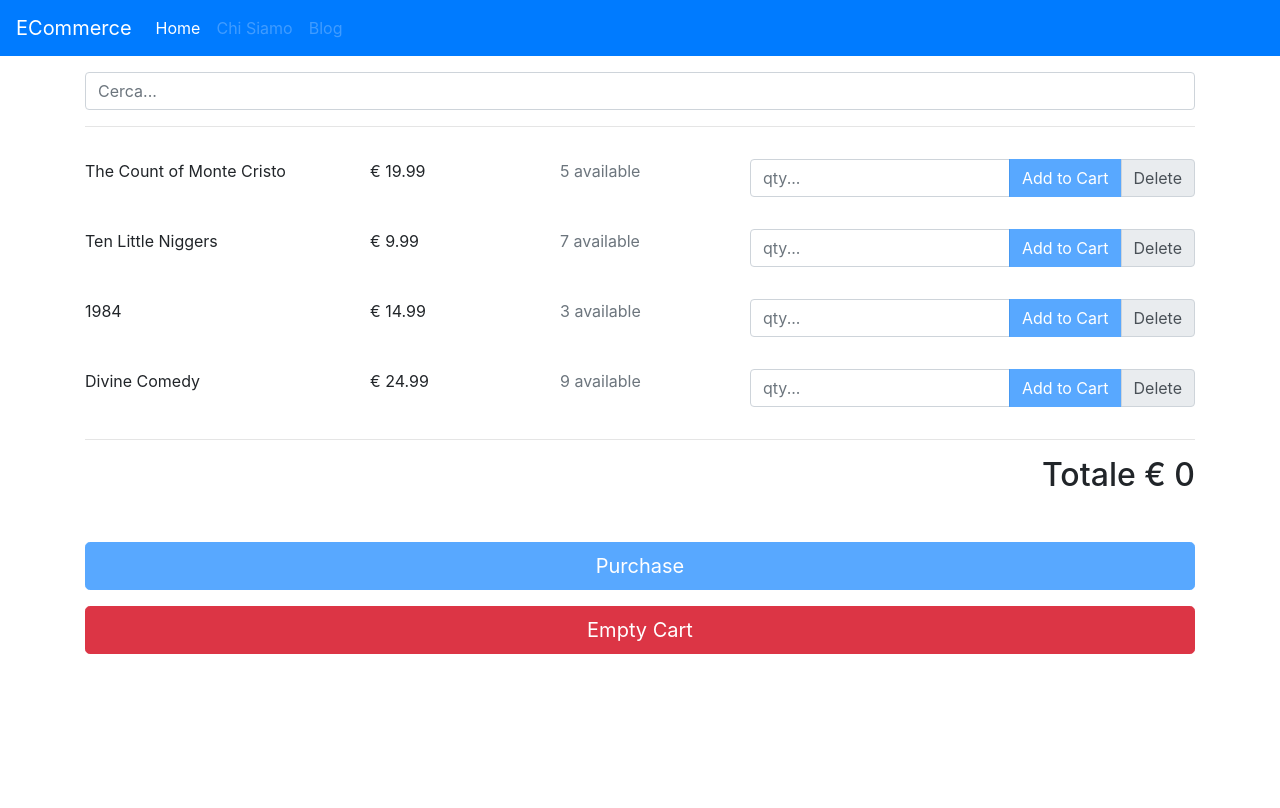
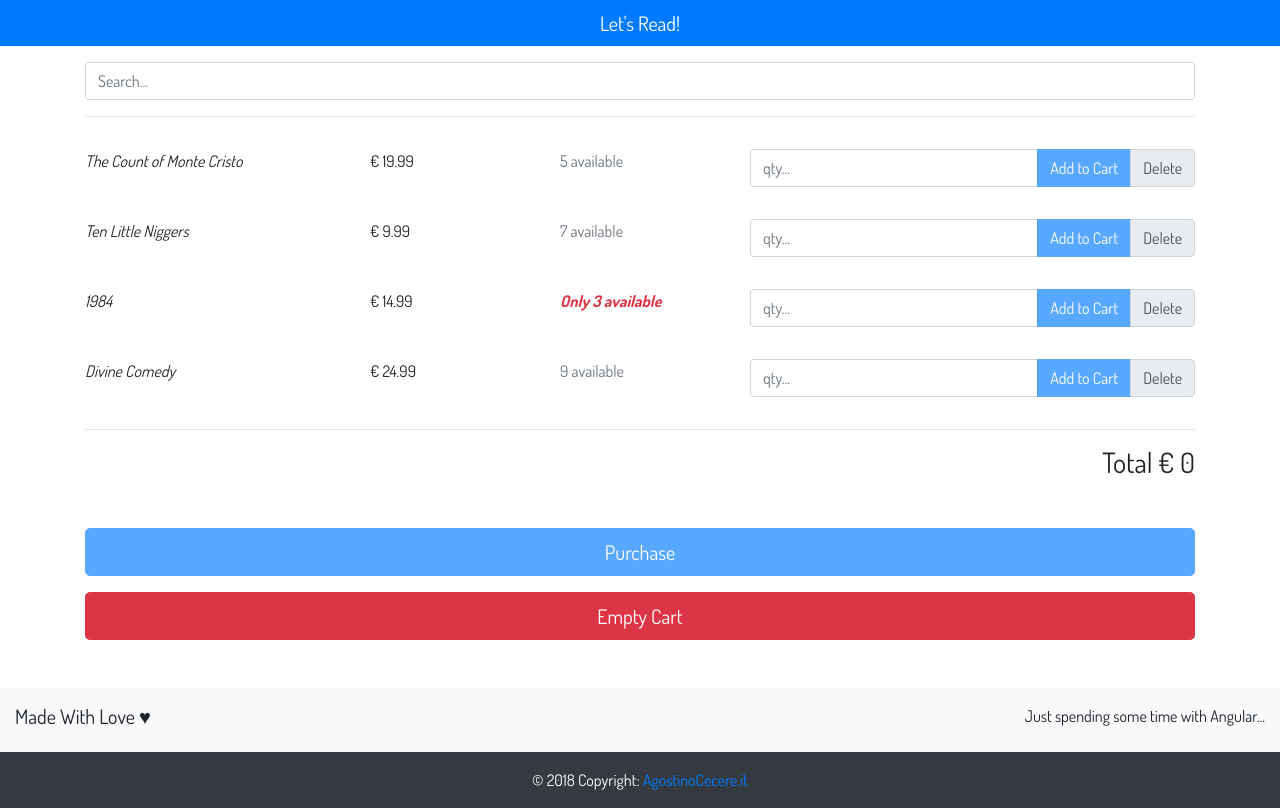
Before and after one commit to Agostinoccr/eCommerceAngular, an Angular app: page / in a window 1280 px wide. Built offline with nearby package versions, Linux system fonts and the light colour scheme.

Commit message:
Added footer

```diff
--- a/src/app/app.component.html
+++ b/src/app/app.component.html
@@ -1,9 +1,16 @@
+<!-- FIXME:
+ Radio default value
+ Empty cart restituisce i valori iniziali
+ Navbar responsive
+ Delete button
+ Alert se la ricerca non restituisce res -->
+
 <div class="container">
 
   <input
     type="text"
     name=""
-    placeholder="Cerca..."
+    placeholder="Search..."
     class="form-control"
     [(ngModel)]="keySearch">
 
@@ -14,12 +21,16 @@
     (em)="updateCart(product)">
   </app-book>
 
+  <div class="alert alert-danger" role="alert" *ngIf="!products">
+    This is a danger alert—check it out!
+  </div>
+
   <hr>
   <!-- cart -->
   <div class="card card-body bg-light mb-3" *ngIf="cart.length > 0">
-    <h3 class="mb-3">Cart</h3>
+    <h3 class="mb-3">Shopping Cart</h3>
       <ul>
-        <li *ngFor="let c of cart">{{ c.name }} - Prezzo unitario: <b>&euro; {{ c.price }}</b>. Quantit&agrave; scelta: {{ c.qty_chosen }}</li>
+        <li *ngFor="let c of cart"><em>{{ c.name }}</em> - Price: <b>&euro; {{ c.price }}</b>. Quantity Chosen: {{ c.qty_chosen }}</li>
       </ul>
   </div>
 
@@ -42,7 +53,7 @@
 
   <!-- totale -->
   <div class="text-right mt-3">
-    <h2>Totale &euro; {{ total }}</h2>
+    <h3>Total &euro; {{ total }}</h3>
   </div>
 
     <!-- Button trigger modal -->
@@ -82,11 +93,11 @@
           <ul class="mt-3">
             <li *ngFor="let c of cart">{{ c.name }}</li>
           </ul>
-          <p>Proceed with Checkout?</p>
+          <p>Proceed to Checkout?</p>
       </div>
       <div class="modal-footer">
         <button type="button" class="btn btn-secondary" data-dismiss="modal">Close</button>
-        <button type="button" class="btn btn-primary" (click)="checkout()" data-dismiss="modal">Purchase</button>
+        <button type="button" class="btn btn-primary" (click)="checkout()" data-dismiss="modal">Buy</button>
       </div>
     </div>
   </div>
--- a/src/app/app.module.ts
+++ b/src/app/app.module.ts
@@ -11,13 +11,15 @@ import { NavbarComponent } from './inc/navbar/navbar.component';
 import { BookComponent } from './book/book.component';
 
 import { FilterPipe } from './pipes/filterPipe';
+import { FooterComponent } from './inc/footer/footer.component';
 
 @NgModule({
   declarations: [
     AppComponent,
     NavbarComponent,
     BookComponent,
-    FilterPipe
+    FilterPipe,
+    FooterComponent
   ],
   imports: [
     BrowserModule,
@@ -26,6 +28,6 @@ import { FilterPipe } from './pipes/filterPipe';
     HttpClientModule
   ],
   providers: [],
-  bootstrap: [NavbarComponent, AppComponent]
+  bootstrap: [NavbarComponent, AppComponent, FooterComponent]
 })
 export class AppModule { }
--- a/src/app/book/book.component.html
+++ b/src/app/book/book.component.html
@@ -1,12 +1,17 @@
 <div class="row py-3">
   <div class="col-md-3">
-      {{ theBook.name }}
+      <em>{{ theBook.name }}</em>
   </div>
   <div class="col-md-2">
       &euro; {{ theBook.price }}
   </div>
   <div class="col-md-2">
-      <span class="text-muted">{{ theBook.qty }} available</span>
+      <span
+        class="text-muted"
+        [ngClass]="{'aFewLeft':theBook.qty < '5'}">
+        <span *ngIf="theBook.qty < '5'">Only </span>
+        {{ theBook.qty }} available
+    </span>
   </div>
   <div class="col-md-5">
       <div class="input-group">
--- a/src/app/book/book.component.scss
+++ b/src/app/book/book.component.scss
@@ -0,0 +1,5 @@
+.aFewLeft {
+    font-style: italic;
+    color: #dc3545 !important;
+    font-weight: bold
+}
--- /dev/null
+++ b/src/app/inc/footer/footer.component.html
@@ -0,0 +1,17 @@
+<footer class="bg-light">
+  <div class="container-fluid">
+    <div class="row py-3">
+      <div class="col-md-6">
+        <h5>Made With Love &hearts;</h5>
+      </div>
+      <div class="col-md-6 text-right">
+        Just spending some time with Angular...
+      </div>
+    </div>
+  </div>
+
+  <!-- Copyright -->
+  <div class="footer-copyright text-center py-3 bg-dark">© 2018 Copyright:
+    <a href="https://agostinocecere.it" target="_blank"> AgostinoCecere.it</a>
+  </div>
+</footer>
--- /dev/null
+++ b/src/app/inc/footer/footer.component.scss
@@ -0,0 +1 @@
+.footer-copyright {color: #fff}
--- /dev/null
+++ b/src/app/inc/footer/footer.component.ts
@@ -0,0 +1,15 @@
+import { Component, OnInit } from '@angular/core';
+
+@Component({
+  selector: 'app-footer',
+  templateUrl: './footer.component.html',
+  styleUrls: ['./footer.component.scss']
+})
+export class FooterComponent implements OnInit {
+
+  constructor() { }
+
+  ngOnInit() {
+  }
+
+}
--- a/src/app/inc/navbar/navbar.component.html
+++ b/src/app/inc/navbar/navbar.component.html
@@ -1,20 +1,9 @@
 <nav class="navbar navbar-expand-md navbar-dark bg-primary mb-3">
-    <a class="navbar-brand" href="#">ECommerce</a>
-    <button class="navbar-toggler" type="button" data-toggle="collapse" data-target="#navbarsExample04">
-      <span class="navbar-toggler-icon"></span>
-    </button>
-
-    <div class="collapse navbar-collapse" id="navbarsExample04">
-      <ul class="navbar-nav mr-auto">
-        <li class="nav-item active">
-          <a class="nav-link" href="#">Home <span class="sr-only">(current)</span></a>
-        </li>
-        <li class="nav-item">
-          <a class="nav-link disabled" href="#">Chi Siamo</a>
-        </li>
-        <li class="nav-item">
-          <a class="nav-link disabled" href="#">Blog</a>
-        </li>
-      </ul>
-    </div>
-  </nav>
+  <div class="collapse navbar-collapse justify-content-md-center">
+    <ul class="navbar-nav">
+      <li class="nav-item fontBrand">
+        Let's Read!
+      </li>
+    </ul>
+  </div>
+</nav>
--- a/src/app/inc/navbar/navbar.component.scss
+++ b/src/app/inc/navbar/navbar.component.scss
@@ -0,0 +1 @@
+.fontBrand {font-size: 20px; color: #fff}
--- a/src/index.html
+++ b/src/index.html
@@ -8,10 +8,12 @@
   <meta name="viewport" content="width=device-width, initial-scale=1">
   <link rel="icon" type="image/x-icon" href="favicon.ico">
   <link rel="stylesheet" href="https://stackpath.bootstrapcdn.com/bootstrap/4.1.3/css/bootstrap.min.css" integrity="sha384-MCw98/SFnGE8fJT3GXwEOngsV7Zt27NXFoaoApmYm81iuXoPkFOJwJ8ERdknLPMO" crossorigin="anonymous">
+  <link href="https://fonts.googleapis.com/css?family=Dosis:400,700" rel="stylesheet">
 </head>
 <body>
   <app-navbar></app-navbar>
   <app-ecommerce></app-ecommerce>
+  <app-footer></app-footer>
 
 
   <script src="https://code.jquery.com/jquery-3.2.1.slim.min.js" integrity="sha384-KJ3o2DKtIkvYIK3UENzmM7KCkRr/rE9/Qpg6aAZGJwFDMVNA/GpGFF93hXpG5KkN" crossorigin="anonymous"></script>
--- a/src/styles.scss
+++ b/src/styles.scss
@@ -1 +1,3 @@
-/* You can add global styles to this file, and also import other style files */
+body {
+    font-family: 'Dosis', sans-serif;
+}
```
Also changed, not shown: 1 other file (tests, documents, lock files or other folders).
